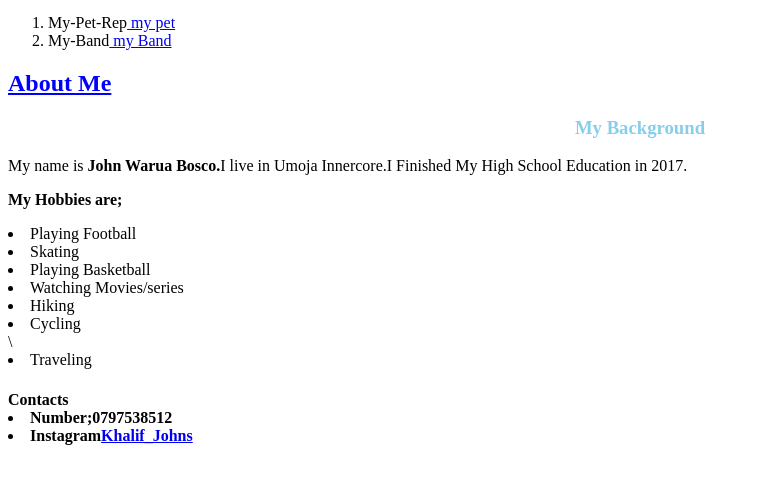
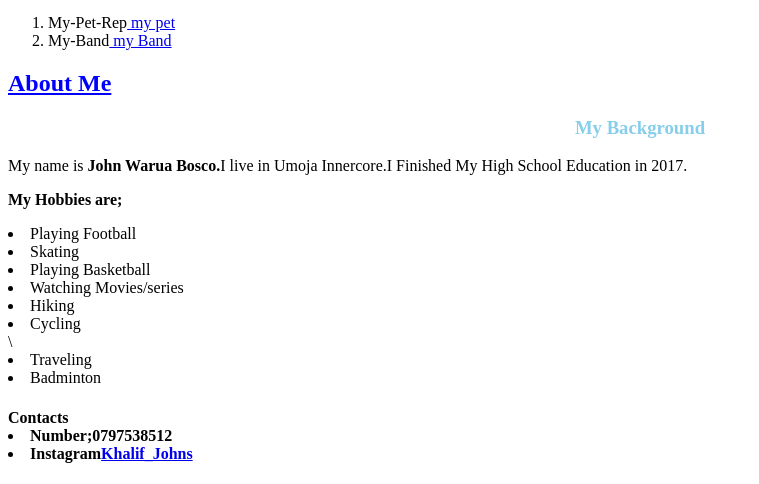
Before and after one commit to JohnWarua/Independent-project-Assignment1, a plain HTML site: page index.html in a window 1280 px wide. Shown: the part 420-904 px from the top of the page, without its empty margins (0-759 px from the left). Drawn offline with Linux system fonts and the light colour scheme.

Commit message:
Hobby Badi

```diff
--- a/index.html
+++ b/index.html
@@ -25,6 +25,7 @@
      <li>Hiking</li>
      <li>Cycling</li>\
      <li>Traveling</li>
+     <li>Badminton</li>
      <h4><strong>Contacts</strong>
        <li>Number;0797538512</li>
        <li><strong>Instagram</strong><a href="https://www.instagram.com/?hl=en">Khalif_Johns</a></li>
```
